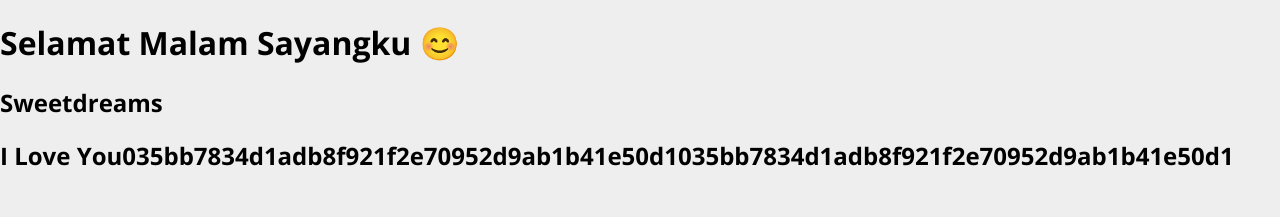
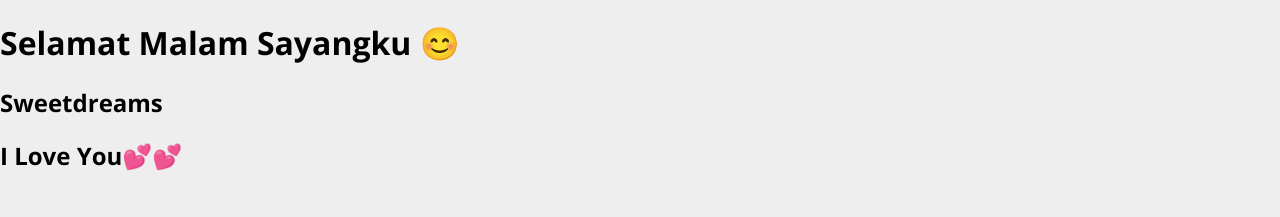
Before and after one commit to ahmadhidayat08/ahmadhidayat08.github.io, a plain HTML site: page index.html in a window 1280 px wide. Drawn offline with nearby package versions, Linux system fonts and the light colour scheme.

Commit message:
Update index.html

```diff
--- a/index.html
+++ b/index.html
@@ -9,7 +9,7 @@
    <body>
       <h1>Selamat Malam Sayangku  😊</h1>
 	  <h2>Sweetdreams</h2>
-	  <h2>I Love You035bb7834d1adb8f921f2e70952d9ab1b41e50d1035bb7834d1adb8f921f2e70952d9ab1b41e50d1</h2>
+	  <h2>I Love You💕💕</h2>
 <span class="clock"></span>
 
       <script type="text/javascript" src="./jam.js"></script>
```
